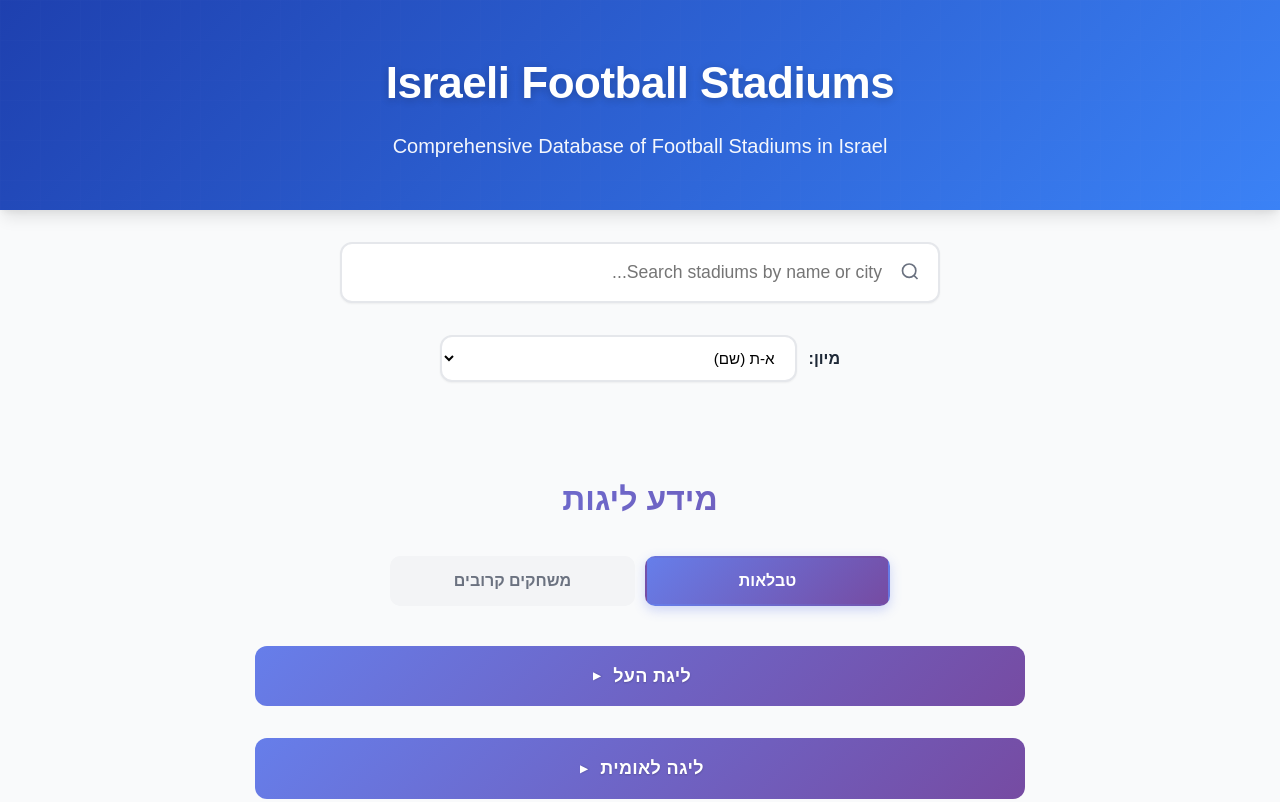
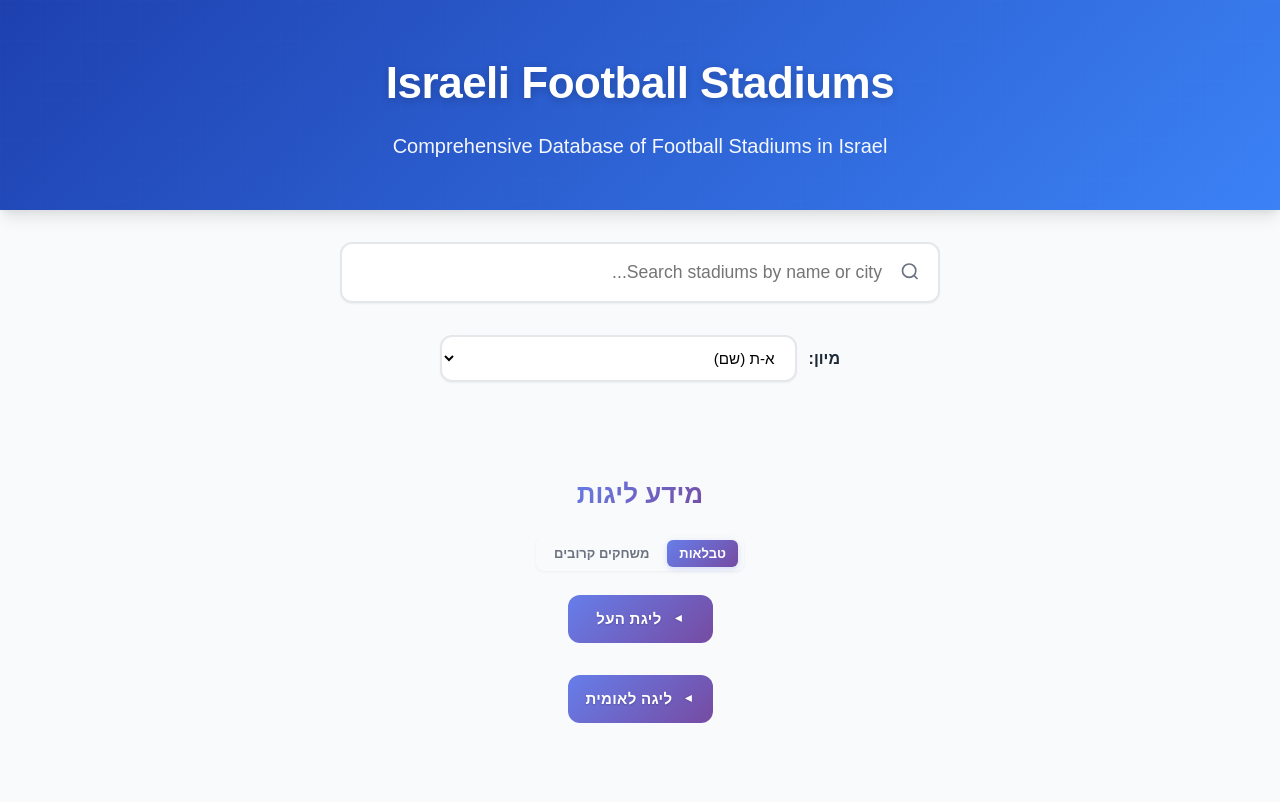
Before and after one commit to Rmap91/Israeli-football-stadiums, a website: page public/index.html in a window 1280 px wide. Shown: the top 802 px of the page. Drawn offline with Linux system fonts and the light colour scheme; no server answers.

Commit message:
Fix RTL arrow alignment across site and compact league tabs - Simplified collapsible title arrows with gap layout - Added flex-direction: row-reverse for league table/fixtures titles - Fixed toggle arrows with order: -1 for RTL - Compacted league tabs to minimal width with inline-flex - Fixed place-meta text alignment for Hebrew - Removed arrows from matchweek navigation buttons - Updated cache versions to CSS v40, JS v34

```diff
--- a/public/css/styles.css
+++ b/public/css/styles.css
@@ -832,7 +832,7 @@ body {
     user-select: none;
     display: flex;
     align-items: center;
-    justify-content: space-between;
+    gap: 10px;
     transition: color 0.3s ease;
 }
 
@@ -844,11 +844,10 @@ body {
     content: '▼';
     font-size: 0.9em;
     transition: transform 0.3s ease;
-    margin-left: auto;
 }
 
 .collapsible-title.collapsed::after {
-    transform: rotate(-90deg);
+    transform: rotate(90deg); /* Rotate to point left for RTL */
 }
 
 .collapsible-content {
@@ -1056,6 +1055,7 @@ body {
     color: var(--text-muted);
     font-size: 10px;
     transition: transform 0.2s ease;
+    order: -1; /* Place arrow on the left for RTL */
 }
 
 .full-hours {
@@ -1085,7 +1085,7 @@ body {
 }
 
 .place-meta {
-    text-align: left;
+    text-align: right;
     font-size: 14px;
     color: var(--text-light);
 }
@@ -1380,6 +1380,7 @@ body {
     font-size: 0.8rem;
     transition: transform 0.3s ease;
     color: var(--secondary-color);
+    order: -1; /* Place arrow on the left for RTL */
 }
 
 .team-filter-header label::before {
@@ -1775,14 +1776,17 @@ body {
     margin: 0 0 50px;
     padding: 60px 20px;
     background: transparent;
+    display: flex;
+    flex-direction: column;
+    align-items: center;
 }
 
 .league-info-title {
-    font-size: 32px;
-    font-weight: 800;
+    font-size: 26px;
+    font-weight: 700;
     color: var(--text-primary);
     text-align: center;
-    margin: 0 0 30px;
+    margin: 0 0 20px;
     direction: rtl;
     background: linear-gradient(135deg, #667eea 0%, #764ba2 100%);
     -webkit-background-clip: text;
@@ -1791,25 +1795,30 @@ body {
 }
 
 .league-tabs {
-    display: flex;
+    display: inline-flex;
     justify-content: center;
-    gap: 10px;
-    margin: 0 auto 40px;
-    max-width: 500px;
+    gap: 6px;
+    margin: 0 auto 24px;
+    padding: 4px 6px;
+    max-width: fit-content;
+    background: #f9fafb;
+    border-radius: 8px;
     direction: rtl;
+    box-shadow: 0 1px 3px rgba(0, 0, 0, 0.05);
 }
 
 .league-tab {
-    flex: 1;
-    padding: 14px 24px;
-    background: #f3f4f6;
-    border: 2px solid transparent;
-    border-radius: 10px;
-    font-size: 16px;
+    flex: 0 0 auto;
+    padding: 6px 12px;
+    background: transparent;
+    border: none;
+    border-radius: 6px;
+    font-size: 13px;
     font-weight: 600;
     color: #6b7280;
     cursor: pointer;
-    transition: all 0.3s ease;
+    transition: all 0.2s ease;
+    white-space: nowrap;
 }
 
 .league-tab:hover {
@@ -1820,8 +1829,7 @@ body {
 .league-tab.active {
     background: linear-gradient(135deg, #667eea 0%, #764ba2 100%);
     color: white;
-    border-color: transparent;
-    box-shadow: 0 4px 12px rgba(102, 126, 234, 0.3);
+    box-shadow: 0 2px 6px rgba(102, 126, 234, 0.25);
 }
 
 .league-tab-content {
@@ -1857,9 +1865,9 @@ body {
 }
 
 .league-table__title {
-    font-size: 18px;
-    font-weight: 700;
-    padding: 16px 20px;
+    font-size: 15px;
+    font-weight: 600;
+    padding: 12px 18px;
     margin: 0;
     background: linear-gradient(135deg, #667eea 0%, #764ba2 100%);
     color: white;
@@ -1874,6 +1882,7 @@ body {
     justify-content: center;
     gap: 10px;
     transition: background 0.3s ease;
+    flex-direction: row-reverse; /* Reverse order for RTL */
 }
 
 .league-table__title:hover {
@@ -1882,12 +1891,12 @@ body {
 
 .league-table__title::after {
     content: '▼';
-    font-size: 14px;
+    font-size: 12px;
     transition: transform 0.3s ease;
 }
 
 .league-table.collapsed .league-table__title::after {
-    transform: rotate(-90deg);
+    transform: rotate(90deg); /* Rotate to point left for RTL */
 }
 
 .table-wrapper {
@@ -2090,9 +2099,9 @@ body {
 }
 
 .league-fixtures__title {
-    font-size: 18px;
-    font-weight: 700;
-    padding: 16px 20px;
+    font-size: 15px;
+    font-weight: 600;
+    padding: 12px 18px;
     margin: 0;
     background: linear-gradient(135deg, #667eea 0%, #764ba2 100%);
     color: white;
@@ -2107,6 +2116,7 @@ body {
     justify-content: center;
     align-items: center;
     gap: 10px;
+    flex-direction: row-reverse; /* Reverse order for RTL */
 }
 
 .league-fixtures__title:hover {
@@ -2115,12 +2125,12 @@ body {
 
 .league-fixtures__title::after {
     content: '▼';
-    font-size: 14px;
+    font-size: 12px;
     transition: transform 0.3s ease;
 }
 
 .league-fixtures.collapsed .league-fixtures__title::after {
-    transform: rotate(-90deg);
+    transform: rotate(90deg); /* Rotate to point left for RTL */
 }
 
 .fixtures-wrapper {
--- a/public/index.html
+++ b/public/index.html
@@ -5,7 +5,7 @@
     <meta name="viewport" content="width=device-width, initial-scale=1.0">
     <title>Israeli Football Stadiums Database</title>
     <meta name="description" content="Comprehensive database of Israeli football stadiums with search functionality">
-    <link rel="stylesheet" href="css/styles.css?v=31">
+    <link rel="stylesheet" href="css/styles.css?v=39">
 </head>
 <body>
     <header class="header">
@@ -134,6 +134,6 @@
         </div>
     </div>
 
-    <script src="js/app.js?v=30"></script>
+    <script src="js/app.js?v=34"></script>
 </body>
 </html>
--- a/public/js/app.js
+++ b/public/js/app.js
@@ -1714,13 +1714,13 @@ class StadiumsApp {
         <button class="matchweek-nav-btn ${currentIndex === 0 ? 'disabled' : ''}"
                 onclick="window.stadiumsApp.changeMatchweek('${leagueKey}', -1)"
                 ${currentIndex === 0 ? 'disabled' : ''}>
-          ◄ מחזור קודם
+          מחזור קודם
         </button>
         <div class="matchweek-title">${currentRound}</div>
         <button class="matchweek-nav-btn ${currentIndex === sortedMatchweeks.length - 1 ? 'disabled' : ''}"
                 onclick="window.stadiumsApp.changeMatchweek('${leagueKey}', 1)"
                 ${currentIndex === sortedMatchweeks.length - 1 ? 'disabled' : ''}>
-          מחזור הבא ►
+          מחזור הבא
         </button>
       </div>
       <div class="matchweek-fixtures">
```
